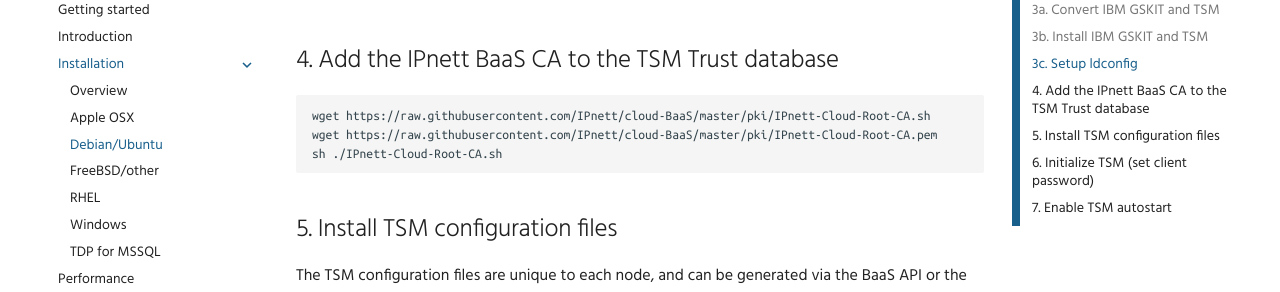
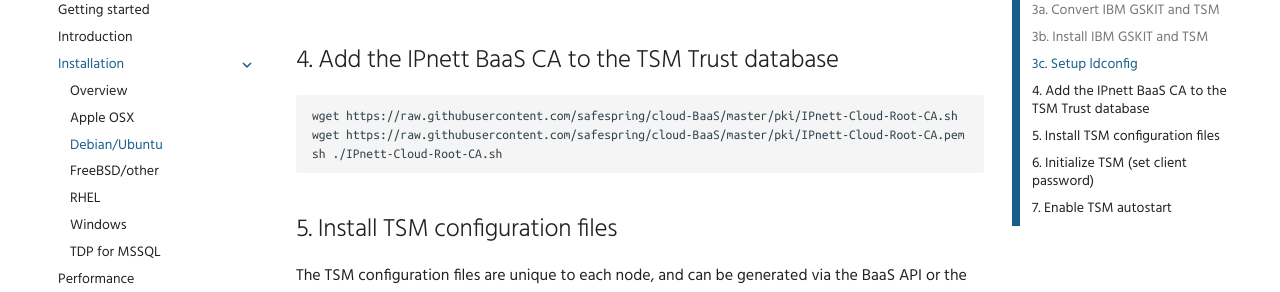
Before and after one commit to safespring/docs, an MkDocs documentation site: the page built from content/backup/install/debian-ubuntu.md, in a window 1280 px wide and 900 px high, scrolled down 1185 px. Shown: the part 151-443 px from the top of the window. Built offline with MkDocs 1.6.1 and Material for MkDocs 9.7.7, drawn with Linux system fonts in a browser that asks for light colours; comment, search, counter and statistics services are not loaded; old or Windows-style settings are respelled for this version of MkDocs; some of the changed lines change nothing that is shown.

Commit message:
We are safespring now

```diff
--- a/content/backup/install/debian-ubuntu.md
+++ b/content/backup/install/debian-ubuntu.md
@@ -47,8 +47,8 @@
 
 ## 4. Add the IPnett BaaS CA to the TSM Trust database
 
-    wget https://raw.githubusercontent.com/IPnett/cloud-BaaS/master/pki/IPnett-Cloud-Root-CA.sh
-    wget https://raw.githubusercontent.com/IPnett/cloud-BaaS/master/pki/IPnett-Cloud-Root-CA.pem
+    wget https://raw.githubusercontent.com/safespring/cloud-BaaS/master/pki/IPnett-Cloud-Root-CA.sh
+    wget https://raw.githubusercontent.com/safespring/cloud-BaaS/master/pki/IPnett-Cloud-Root-CA.pem
     sh ./IPnett-Cloud-Root-CA.sh
 
 ## 5. Install TSM configuration files
```
